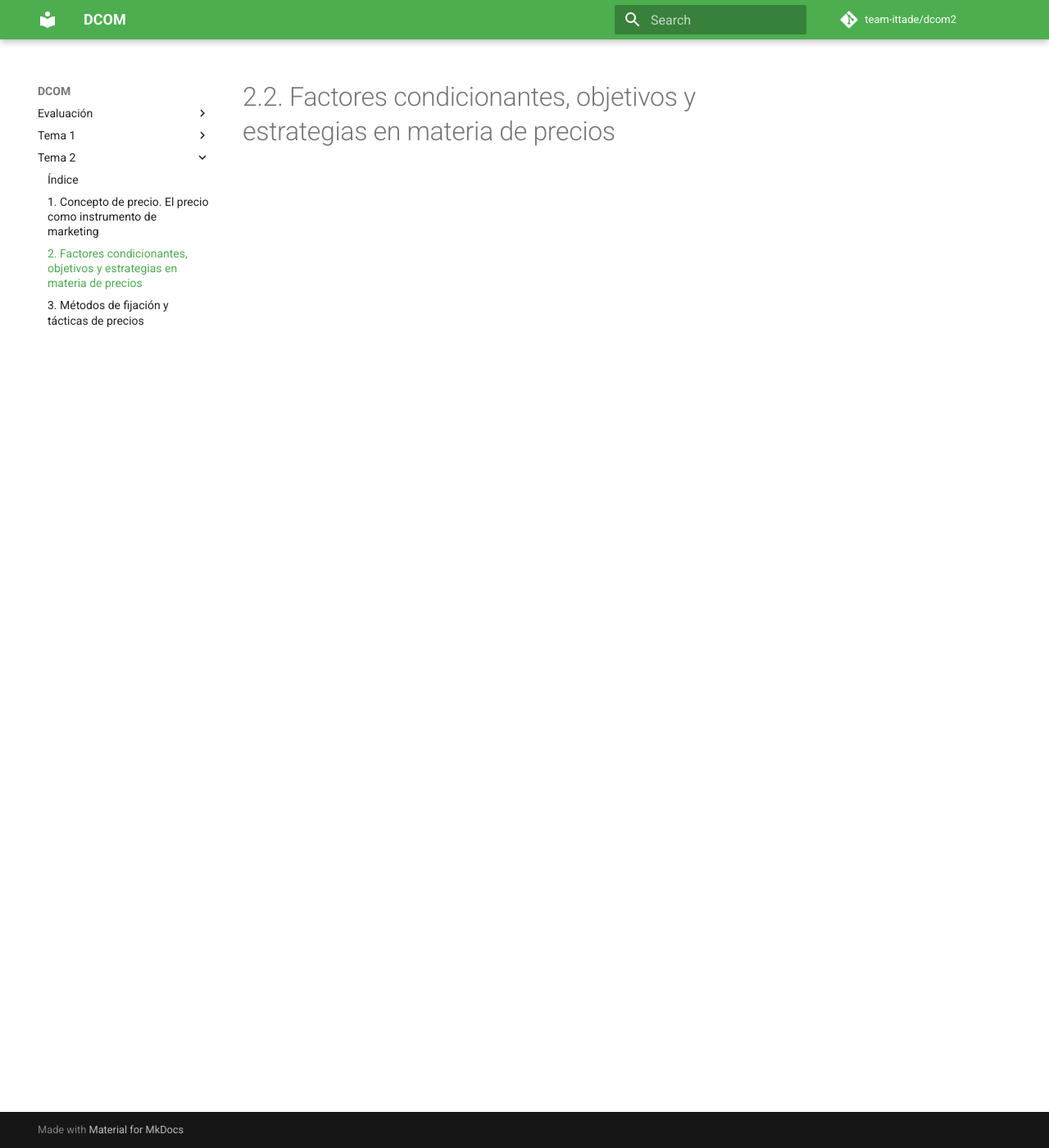
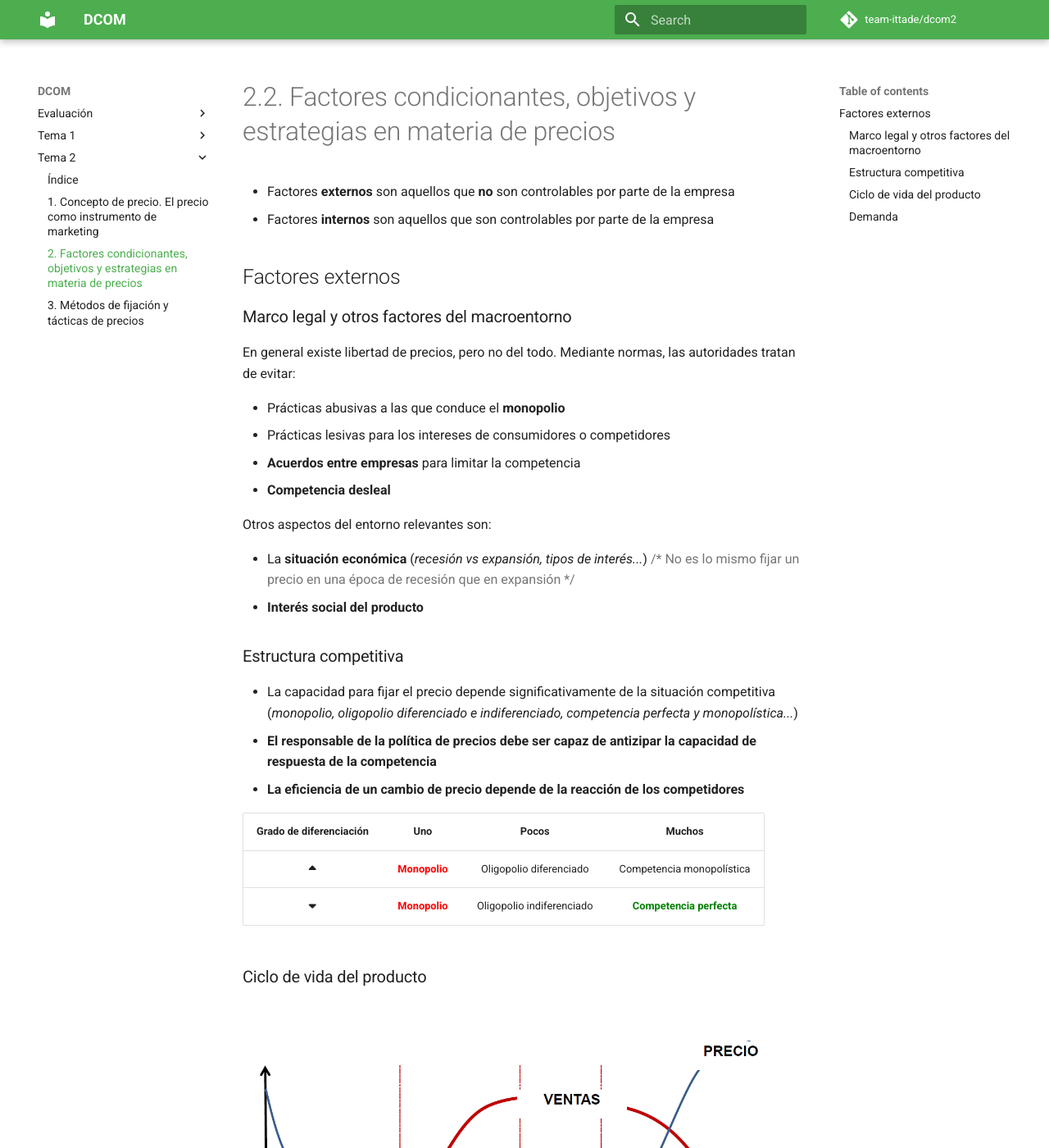
Before and after one commit to team-ittade/dcom2, an MkDocs documentation site: the page built from docs/tema-2/2.2.md, in a window 1280 px wide and 1400 px high. Shown: the whole window at 82% size. Built offline with MkDocs 1.6.1 and Material for MkDocs 9.7.7, drawn with Linux system fonts in a browser that asks for light colours; comment, search, counter and statistics services are not loaded; some of the changed text lies outside the part shown.

Commit message:
2021-03-09 - tema 2

```diff
--- a/docs/tema-2/2.2.md
+++ b/docs/tema-2/2.2.md
@@ -1 +1,54 @@
 # 2.2. Factores condicionantes, objetivos y estrategias en materia de precios
+
+- Factores **externos** son aquellos que **no** son controlables por parte de la empresa
+- Factores **internos** son aquellos que son controlables por parte de la empresa
+
+## Factores externos
+
+### Marco legal y otros factores del macroentorno
+
+En general existe libertad de precios, pero no del todo. Mediante normas, las autoridades tratan de evitar:
+
+- Prácticas abusivas a las que conduce el **monopolio**
+- Prácticas lesivas para los intereses de consumidores o competidores
+- **Acuerdos entre empresas** para limitar la competencia
+- **Competencia desleal**
+
+Otros aspectos del entorno relevantes son:
+
+- La **situación económica** (*recesión vs expansión, tipos de interés...*) {>>No es lo mismo fijar un precio en una época de recesión que en expansión <<}
+- **Interés social del producto**
+
+### Estructura competitiva
+
+- La capacidad para fijar el precio depende significativamente de la situación competitiva (*monopolio, oligopolio diferenciado e indiferenciado, competencia perfecta y monopolística...*)
+- **El responsable de la política de precios debe ser capaz de antizipar la capacidad de respuesta de la competencia**
+- **La eficiencia de un cambio de precio depende de la reacción de los competidores**
+
+|Grado de diferenciación|Uno|Pocos|Muchos|
+|:--:|:--:|:--:|:--:|
+|:fontawesome-solid-caret-up:|**Monopolio** {: .red}|Oligopolio diferenciado|Competencia monopolística|
+|:fontawesome-solid-caret-down:|**Monopolio** {: .red}|Oligopolio indiferenciado|**Competencia perfecta** {: .green}|
+
+### Ciclo de vida del producto
+
+![img](../images/tema-2/ciclo-producto-ventas-precio.png)
+
+La política de precios se adapta a las etapas del CVP
+
+- **Fase de introducción:** demanda muy inelástica sin competencia → precios altos
+- **Etapa de crecimiento y madurez:** aumenta la competencia y la demanda es más elástica → reducción de precios
+- **Etapa de declive:** depende de cómo sea la demanda restante → si es inelástica aumenta el precio, si es elástica se reduce el precio
+
+*[CVP]: Ciclo de Vida del Producto
+
+### Demanda
+
+- La sensibilidad de la demanda al precio se mide a partir de la elasticidad → $E_{d,p}=\dfrac{variación\; de\; la\; demanda}{variación\; del\; precio}$
+    - **Demanda elástica:** $|E_{d,p}|>1$
+    - **Demanda inelástica:** $|E_{d,p}|<1$
+
+- Dificultades para conocer el valor de la elasticidad:
+    - **Cambia** con el paso del tiempo
+    - **Cambia** con el cambio de etapa del CVP
+    - **Cambia** de unos consumidores a otros
```
Also changed, not shown: docs/tema-2/2.1.md (+1 -1 lines), docs/images/tema-2/ciclo-producto-ventas-precio.png (added).
